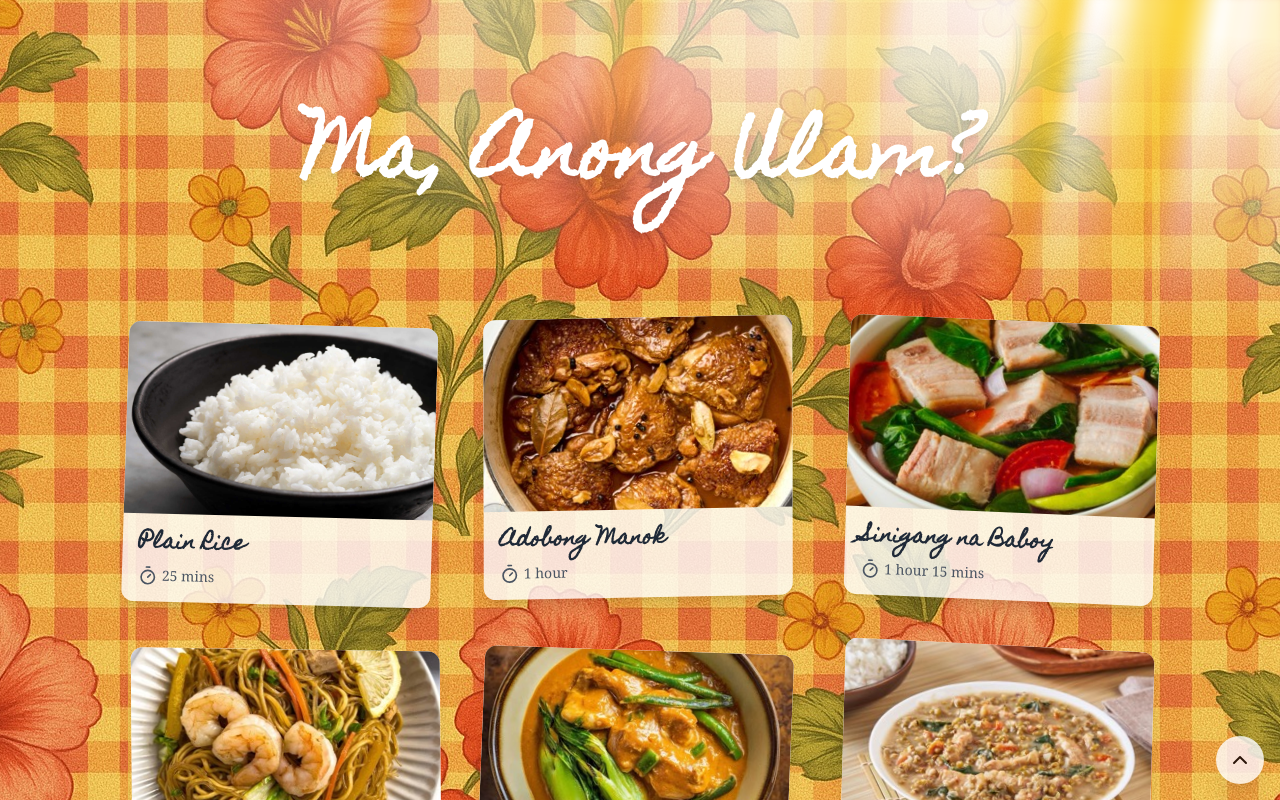
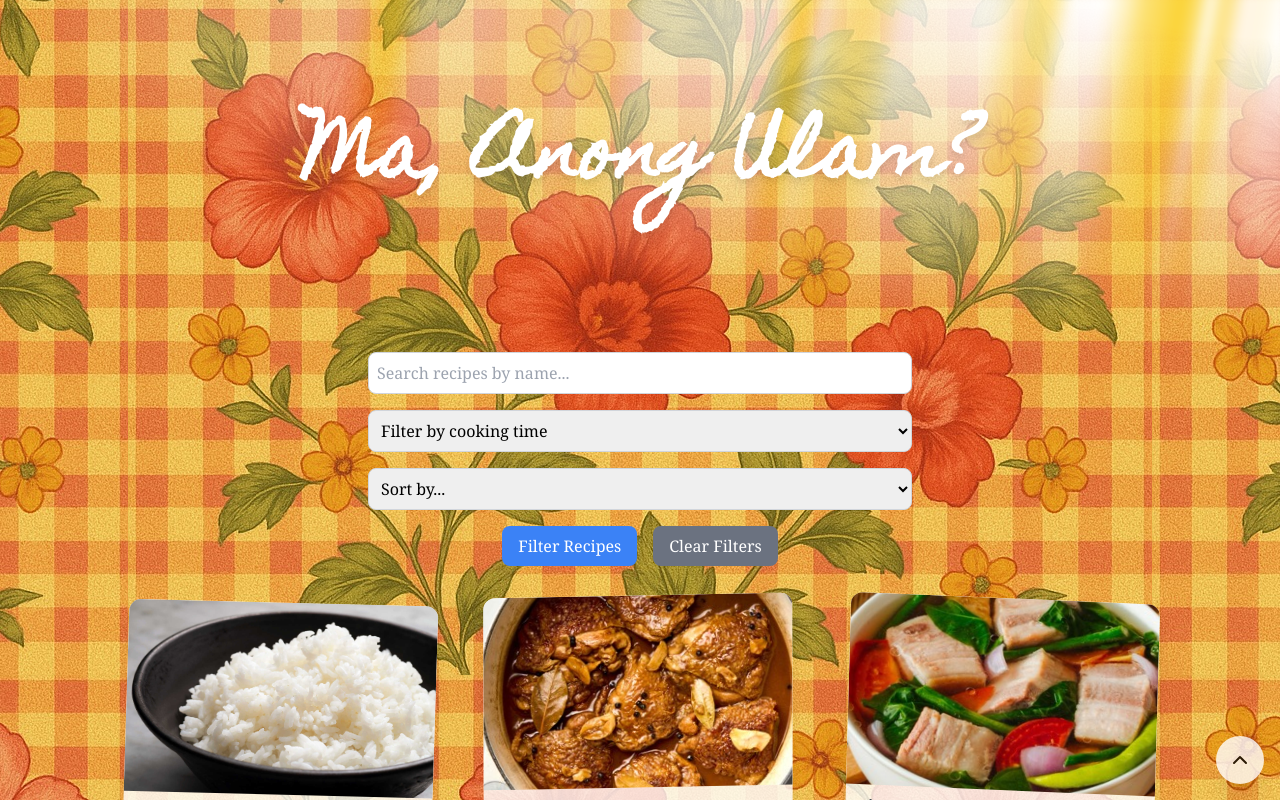
Before and after one commit to montyreon/nextjs_sandbox, a Next.js app: page / in a window 1280 px wide. Shown: the top 800 px of the page. Built offline with nearby package versions, Linux system fonts and the light colour scheme.

Commit message:
feat: initial working filter

```diff
--- a/app/api/recipes/route.ts
+++ b/app/api/recipes/route.ts
@@ -1,40 +1,37 @@
 import recipes from "../../../data/recipes.json";
 
 export async function GET(request: Request) {
-  // destructure the URL and only get the search parameters
   const { searchParams } = new URL(request.url);
 
-  // apply filters only if there are parameters
-  if (searchParams.size > 0) {
-    const id = searchParams.get("id");
   const name = searchParams.get("name");
+  const cookingTime = searchParams.get("cookingTime");
 
-    // filter by id if it exists
-    if (id) {
-      const recipe = recipes.find((recipe) => recipe.id === id);
-      if (recipe) {
-        return Response.json(recipe);
-      } else {
-        return Response.json({ error: "Recipe not found" }, { status: 404 });
+  let filteredRecipes = recipes;
+
+  // Filter by name if provided
+  if (name) {
+    filteredRecipes = filteredRecipes.filter((recipe) =>
+      recipe.name.toLowerCase().includes(name.toLowerCase())
+    );
+  }
+
+  // Filter by cooking time if provided
+  if (cookingTime) {
+    const maxTime = parseInt(cookingTime, 10);
+    if (!isNaN(maxTime)) {
+      filteredRecipes = filteredRecipes.filter(
+        (recipe) => recipe.cookingTime <= maxTime
+      );
     }
   }
 
-    // filter by name if it exists
-    if (name) {
-      const filteredRecipes = recipes.filter((recipe) =>
-        recipe.name.toLowerCase().includes(name.toLowerCase())
-      );
+  // Return results or error
   if (filteredRecipes.length > 0) {
     return Response.json(filteredRecipes);
   } else {
     return Response.json(
-          { error: "No recipes found with that name" },
+      { error: "No recipes matched your filters" },
       { status: 404 }
     );
   }
 }
-  }
-
-  // if no filters, return all recipes
-  return Response.json(recipes);
-}
--- a/app/page.tsx
+++ b/app/page.tsx
@@ -1,40 +1,147 @@
+"use client";
+
 import RecipeCard from "@/components/RecipeCard";
 import { AuroraBackground } from "@/components/ui/AuroraBackground";
 import { Recipe } from "@/types/recipe";
-import { cn } from "@/lib/utils";
 import BackToTopButton from "@/components/ui/BackToTopButton";
+import React, { useEffect, useState } from "react";
 
+export default function Home() {
+  const [fetchedRecipes, setFetchedRecipes] = useState<Recipe[]>([]);
+  const [filters, setFilters] = useState<{
+    name?: string;
+    cookingTime?: string;
+    sortOrder?: string;
+  }>({});
 
-export default async function Home() {
-  // fetch the recipes from the recipes api route
-  const res = await fetch("http://localhost:3000/api/recipes", {
-    cache: "no-store", // disable caching to always get the latest data
-  });
+  // Fetch on initial load and when filters are applied
+  useEffect(() => {
+    const queryParams = new URLSearchParams();
+    if (filters.name) queryParams.append("name", filters.name);
+    if (filters.cookingTime) queryParams.append("cookingTime", filters.cookingTime);
 
-  // error handling
-  if (!res.ok) {
-    throw new Error("Failed to fetch recipes");
-  }
+    const fetchRecipes = async () => {
+      try {
+        const res = await fetch(`/api/recipes?${queryParams.toString()}`, {
+          cache: "no-store",
+        });
 
-  // parse the response as JSON
-  const recipes = await res.json() as Recipe[];
+        const data = await res.json();
+        let recipes = res.ok ? data : [];
+
+        // Apply sort if defined
+        switch (filters.sortOrder) {
+          case "az":
+            recipes.sort((a:Recipe, b:Recipe) => a.name.localeCompare(b.name));
+            break;
+          case "za":
+            recipes.sort((a:Recipe, b:Recipe) => b.name.localeCompare(a.name));
+            break;
+          case "cookLowHigh":
+            recipes.sort((a:Recipe, b:Recipe) => a.cookingTime - b.cookingTime);
+            break;
+          case "cookHighLow":
+            recipes.sort((a:Recipe, b:Recipe) => b.cookingTime - a.cookingTime);
+            break;
+        }
+
+        setFetchedRecipes(recipes);
+      } catch (err) {
+        console.error("Fetch failed:", err);
+        setFetchedRecipes([]);
+      }
+    };
+
+    fetchRecipes();
+  }, [filters]);
+
+  const handleFilter = (e: React.FormEvent<HTMLFormElement>) => {
+    e.preventDefault();
+    const formData = new FormData(e.currentTarget);
+    const name = formData.get("searchName")?.toString().trim();
+    const cookingTime = formData.get("cookingTime")?.toString().trim();
+    const sortOrder = formData.get("sortOrder")?.toString().trim();
+
+    setFilters({
+      name: name || undefined,
+      cookingTime: cookingTime || undefined,
+      sortOrder: sortOrder || undefined,
+    });
+  };
+
+  const clearFilters = () => {
+    setFilters({});
+    (document.getElementById("recipeFilterForm") as HTMLFormElement)?.reset();
+  };
 
   return (
     <main className="relative flex flex-col items-center min-h-screen">
       <AuroraBackground>
-        <h1
-          className="text-4xl font-bold text-center text-white sm:text-5xl md:text-6xl lg:text-7xl drop-shadow-lg"
-        >
+        <h1 className="text-4xl font-bold text-center text-white sm:text-5xl md:text-6xl lg:text-7xl drop-shadow-lg">
           Ma, Anong Ulam?
         </h1>
       </AuroraBackground>
+
+      {/* Filtering Form */}
+      <form
+        id="recipeFilterForm"
+        className="flex flex-col items-center w-full max-w-xl px-4 font-serif text-black"
+        onSubmit={handleFilter}
+      >
+        <input
+          type="text"
+          name="searchName"
+          placeholder="Search recipes by name..."
+          className="w-full p-2 mt-8 mb-4 border border-gray-300 rounded-lg focus:outline-none focus:ring-2 focus:ring-blue-500"
+        />
+        <select
+          name="cookingTime"
+          className="w-full p-2 mb-4 border border-gray-300 rounded-lg focus:outline-none focus:ring-2 focus:ring-blue-500"
+        >
+          <option value="">Filter by cooking time</option>
+          <option value="15">Less than 15 minutes</option>
+          <option value="30">Less than 30 minutes</option>
+          <option value="60">Less than 1 hour</option>
+          <option value="120">Less than 2 hours</option>
+        </select>
+
+        <select
+          name="sortOrder"
+          className="w-full p-2 mb-4 border border-gray-300 rounded-lg focus:outline-none focus:ring-2 focus:ring-blue-500"
+        >
+          <option value="">Sort by...</option>
+          <option value="az">Alphabetical (A–Z)</option>
+          <option value="za">Alphabetical (Z–A)</option>
+          <option value="cookLowHigh">Cooking Time: Low to High</option>
+          <option value="cookHighLow">Cooking Time: High to Low</option>
+        </select>
+
+        {/* Buttons */}
+        <div className="flex gap-4 mb-8">
+          <button type="submit">
+            <span className="inline-block px-4 py-2 text-white bg-blue-500 rounded-lg hover:bg-blue-600">
+              Filter Recipes
+            </span>
+          </button>
+          <button type="button" onClick={clearFilters}>
+            <span className="inline-block px-4 py-2 text-white bg-gray-500 rounded-lg hover:bg-gray-600">
+              Clear Filters
+            </span>
+          </button>
+        </div>
+      </form>
+
+      {/* Recipes Grid */}
       <div className="grid grid-cols-1 sm:grid-cols-2 md:grid-cols-3 gap-8 xl:gap-12 w-max max-w-[95%] !py-0 p-8 lg:pt-0 md:p-16 lg:p-24">
-        {/* map the fetched recipes as cards */
-          recipes.map((recipe) => (
+        {fetchedRecipes.length > 0 ? (
+          fetchedRecipes.map((recipe) => (
             <RecipeCard key={recipe.id} recipe={recipe} />
-          ))}
+          ))
+        ) : (
+          <p className="p-6 text-center text-gray-800 bg-white col-span-full rounded-xl drop-shadow-xl">Walang ganon, 'nak.</p>
+        )}
       </div>
-      {/* Back to Top Button */}
+
       <BackToTopButton />
     </main>
   );
--- /dev/null
+++ b/components/ui/Filter.tsx
@@ -0,0 +1,44 @@
+"use client";
+import React from "react";
+
+export function Filter() {
+    const handleFilter = (e: React.FormEvent<HTMLFormElement>) => {
+        e.preventDefault();
+        // set the form values to the web parameters
+        const formData = new FormData(e.currentTarget);
+        const name = formData.get("name") as string;
+        const cookingTime = formData.get("cookingTime") as string;
+        // construct the URL with the parameters
+        const params = new URLSearchParams();
+        if (typeof name === "string" && name.trim() !== "") {
+            params.append("name", name)
+        }
+        if (typeof cookingTime === "string" && cookingTime.trim() !== "") {
+            params.append("cookingTime", cookingTime)
+        }
+        // redirect to the recipes page with the parameters
+        window.location.href = `?${params.toString()}`;
+    }
+
+    return <form className="font-serif text-black" onSubmit={handleFilter}>
+        {
+            /* name input */
+        }
+        <input type="text" name="name" placeholder="Search recipes by name..." className="w-full max-w-md p-2 mt-8 mb-4 border border-gray-300 rounded-lg focus:outline-none focus:ring-2 focus:ring-blue-500" />
+        {
+            /* filter by cooking time */
+        }
+        <select name="cookingTime" className="w-full max-w-md p-2 mb-8 border border-gray-300 rounded-lg focus:outline-none focus:ring-2 focus:ring-blue-500">
+            <option value="">Filter by cooking time</option>
+            <option value="15">Less than 15 minutes</option>
+            <option value="30">Less than 30 minutes</option>
+            <option value="60">Less than 1 hour</option>
+            <option value="120">Less than 2 hours</option>
+        </select>
+        <button type="submit">
+            <span className="inline-block px-4 py-2 text-white transition-colors bg-blue-500 rounded-lg hover:bg-blue-600">
+                Filter Recipes
+            </span>
+        </button>
+    </form>;
+}
```
Lines whose indentation alone changed are shown as unchanged.
